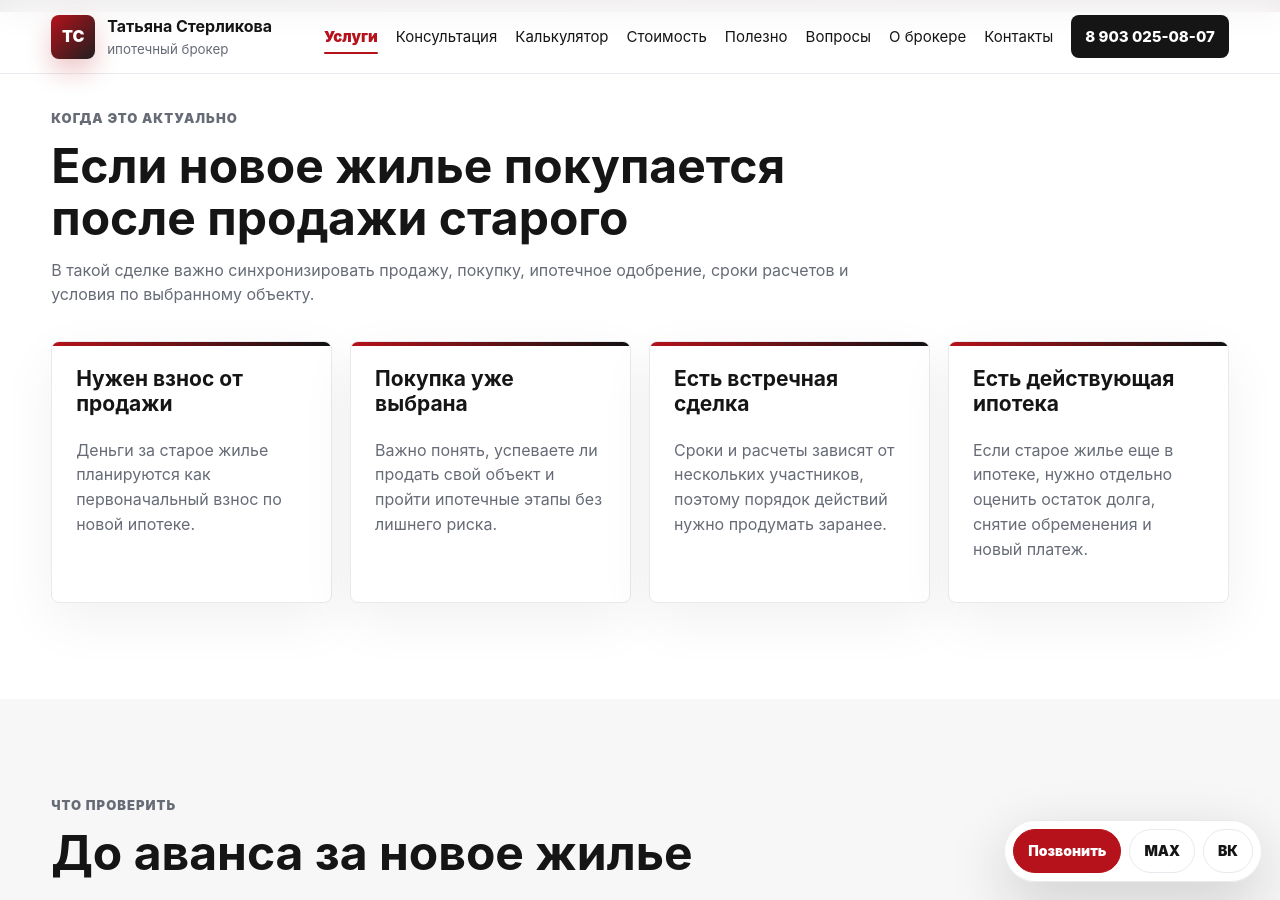
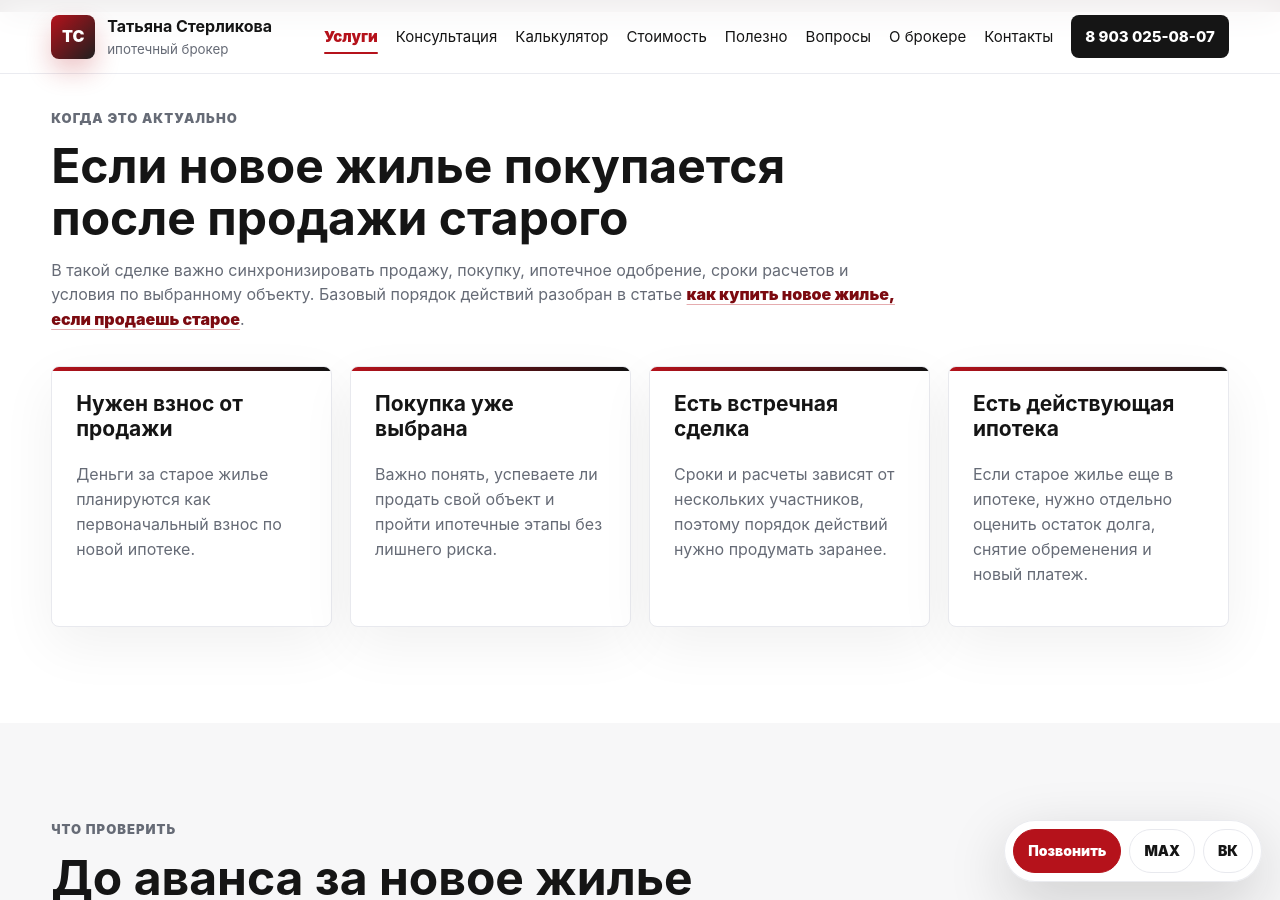
Before and after one commit to deputat36/broker, a Jekyll site: the page built from uslugi/ipoteka-pri-prodazhe-starogo-zhilya.md, in a window 1280 px wide and 900 px high, scrolled down 952 px. Built offline with Jekyll 4.4.1, drawn with Linux system fonts in a browser that asks for light colours; our own code applies the rules of GitHub Pages for plain Markdown files; some of the changed text lies outside the part shown.

Commit message:
Добавлена ссылка на статью о покупке при продаже старого жилья

```diff
--- a/uslugi/ipoteka-pri-prodazhe-starogo-zhilya.md
+++ b/uslugi/ipoteka-pri-prodazhe-starogo-zhilya.md
@@ -22,7 +22,7 @@
   <div class="section-head">
     <p class="eyebrow">Когда это актуально</p>
     <h2>Если новое жилье покупается после продажи старого</h2>
-    <p>В такой сделке важно синхронизировать продажу, покупку, ипотечное одобрение, сроки расчетов и условия по выбранному объекту.</p>
+    <p>В такой сделке важно синхронизировать продажу, покупку, ипотечное одобрение, сроки расчетов и условия по выбранному объекту. Базовый порядок действий разобран в статье <a class="text-link" href="{{ '/polezno/kak-kupit-novoe-zhile-esli-prodaesh-staroe/' | relative_url }}">как купить новое жилье, если продаешь старое</a>.</p>
   </div>
   <div class="grid cards-4">
     <article class="card"><h3>Нужен взнос от продажи</h3><p>Деньги за старое жилье планируются как первоначальный взнос по новой ипотеке.</p></article>
@@ -63,9 +63,9 @@
     <h2>Что еще может понадобиться</h2>
   </div>
   <div class="grid cards-4">
+    <article class="card"><h3><a href="{{ '/polezno/kak-kupit-novoe-zhile-esli-prodaesh-staroe/' | relative_url }}">Покупка при продаже старого жилья</a></h3><p>Как связать продажу, взнос, сроки, аванс и новую ипотечную заявку.</p></article>
     <article class="card"><h3><a href="{{ '/uslugi/podbor-ipoteki/' | relative_url }}">Подбор ипотеки</a></h3><p>Когда нужно заранее сравнить варианты и понять реальный платеж.</p></article>
     <article class="card"><h3><a href="{{ '/uslugi/ipoteka-na-vtorichnoe-zhile/' | relative_url }}">Вторичное жилье</a></h3><p>Если новое жилье покупается на вторичном рынке.</p></article>
-    <article class="card"><h3><a href="{{ '/uslugi/refinansirovanie-ipoteki/' | relative_url }}">Действующая ипотека</a></h3><p>Если старое жилье еще находится в ипотеке и нужно оценить остаток обязательств.</p></article>
     <article class="card"><h3><a href="{{ '/polezno/pervonachalnyy-vznos-po-ipoteke/' | relative_url }}">Первоначальный взнос</a></h3><p>Как взнос влияет на сумму кредита, платеж и оценку заявки банком.</p></article>
   </div>
 </section>
```
